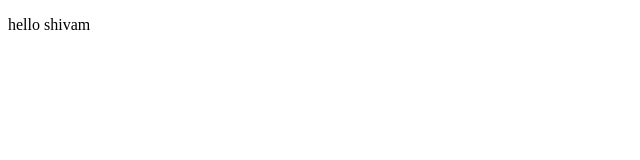
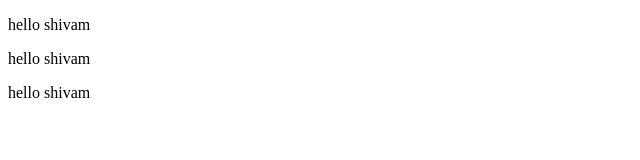
Before and after one commit to spartaxneo/firstgit, a plain HTML site: page index.html in a window 1280 px wide. Shown: the whole page, without its empty margins (0-640 px from the left). Drawn offline with Linux system fonts and the light colour scheme.

Commit message:
firstcomit

```diff
--- a/index.html
+++ b/index.html
@@ -8,5 +8,7 @@
 </head>
 <body>
     <p>hello shivam</p>
+    <p>hello shivam</p>
+    <p>hello shivam</p>
 </body>
 </html>
```
